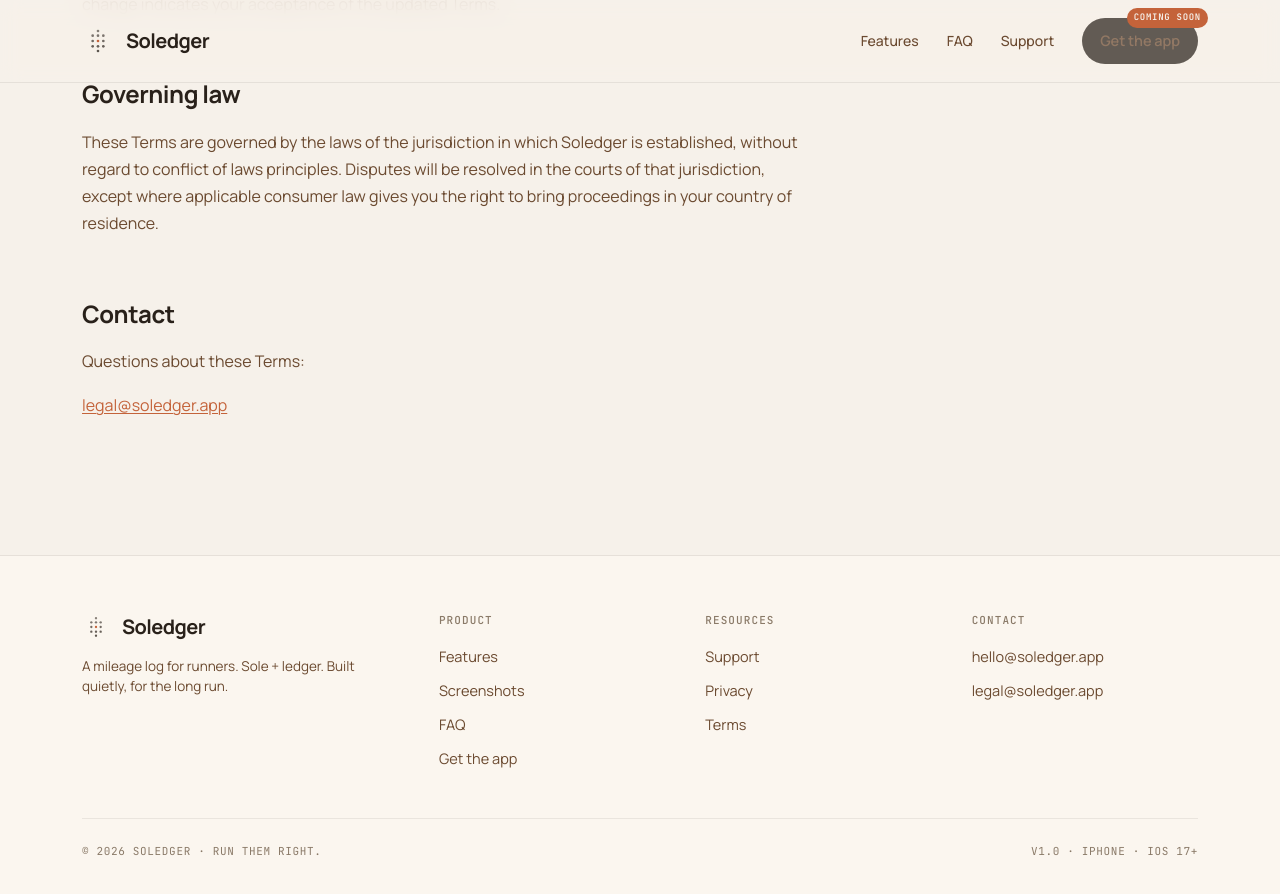
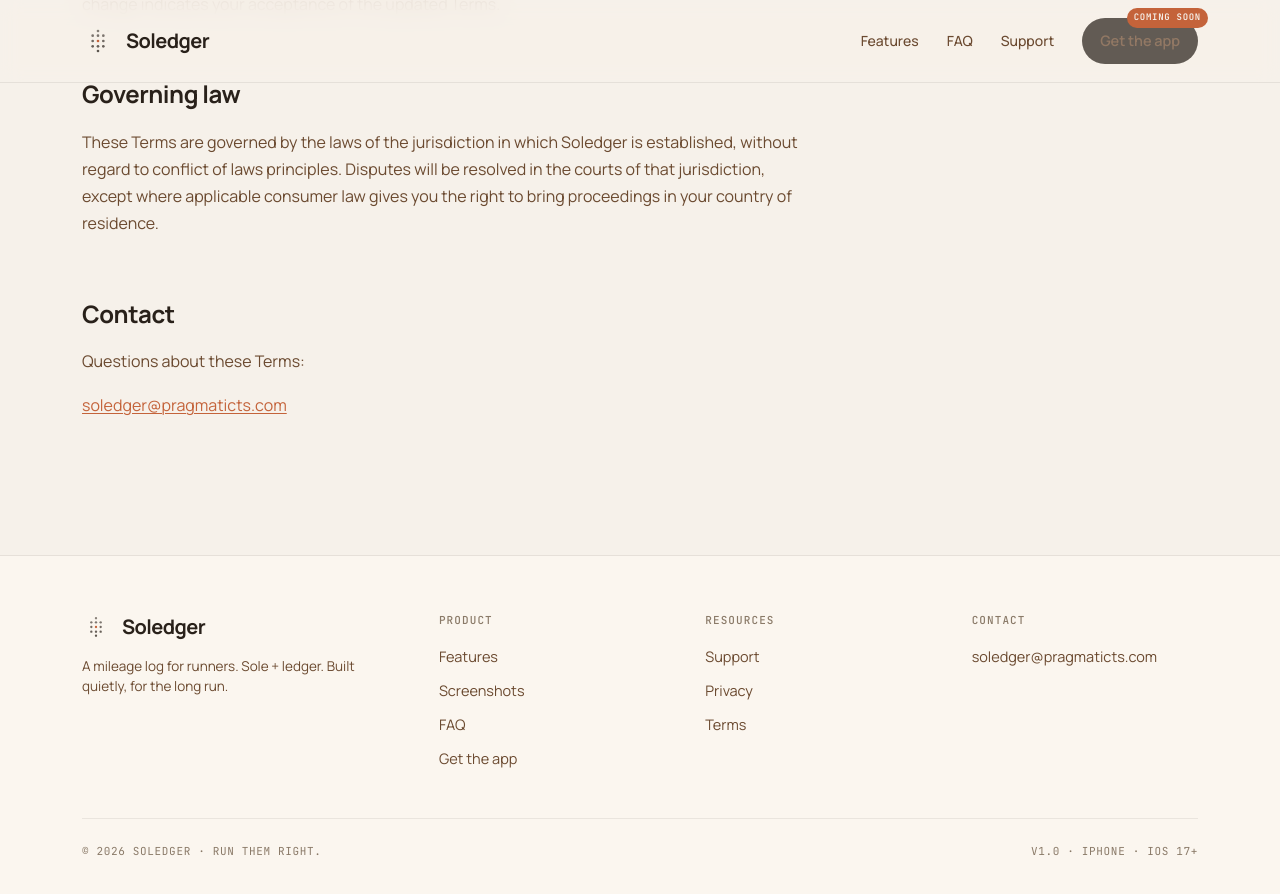
Before and after one commit to carlisom/soledger-site, a Jekyll site: the page built from terms.html, in a window 1280 px wide and 900 px high, scrolled down 3189 px. Shown: the top 894 px of the window. Built offline with Jekyll 4.4.1, drawn with Linux system fonts in a browser that asks for light colours.

Commit message:
Update email addresses and tweak wording

```diff
--- a/_includes/footer.html
+++ b/_includes/footer.html
@@ -47,7 +47,6 @@
       <div>
         <h4>Contact</h4>
         <ul>
-          <li><a href="mailto:hello@soledger.app">hello@soledger.app</a></li>
           <li><a href="mailto:{{ page.contact_email | default: 'soledger@pragmaticts.com' }}">{{ page.contact_email | default: 'soledger@pragmaticts.com' }}</a></li>
         </ul>
       </div>
--- a/index.html
+++ b/index.html
@@ -282,7 +282,7 @@
 
         <details>
           <summary>How do you decide a shoe needs replacement?</summary>
-          <div class="answer">You set it. When you add a pair you choose the expected lifetime (300–800 miles) and a nudge threshold — the number of miles remaining when Soledger turns amber and sends a <em>replace soon</em> alert. The default is 75 miles out, but you can set it higher or lower. You can also retire a pair at any time — Soledger never forces it.</div>
+          <div class="answer">Soledger defaults to a research-backed lifetime based on biomechanics studies — roughly 300–500 miles for standard daily trainers, the range at which peer-reviewed research consistently shows meaningful cushioning loss. Trail and indoor shoes get their own defaults tuned to their surfaces. But you're in charge: when you add a pair you can adjust the expected lifetime and a nudge threshold — the miles remaining when Soledger turns amber and sends a <em>replace soon</em> alert. The default nudge is 75 miles out. You can also retire a pair at any time — Soledger never forces it.</div>
         </details>
 
         <details>
--- a/privacy.html
+++ b/privacy.html
@@ -2,7 +2,7 @@
 layout: default
 title: "Privacy Policy — Soledger"
 description: "Soledger's Privacy Policy. Plainly: we don't collect your data. There are no servers, no accounts, no analytics."
-contact_email: "privacy@soledger.app"
+contact_email: "soledger.privacy@pragmaticts.com"
 ---
 
   <section class="legal">
@@ -80,7 +80,7 @@
 
         <h2 id="contact">Contact</h2>
         <p>Questions about this policy or anything else about how Soledger handles data:</p>
-        <p><a href="mailto:privacy@soledger.app">privacy@soledger.app</a></p>
+        <p><a href="mailto:soledger.privacy@pragmaticts.com">soledger.privacy@pragmaticts.com</a></p>
       </article>
     </div>
   </section>
--- a/support.html
+++ b/support.html
@@ -66,7 +66,7 @@
 
         <h2 id="feedback">Feature requests & feedback</h2>
         <p>Soledger is built quietly, but we want to hear from you. If a feature would change how you use the app — not just a small polish — please write in. We read everything, and your message helps us decide what's next.</p>
-        <p><a href="mailto:feedback@soledger.app">feedback@soledger.app</a></p>
+        <p><a href="mailto:soledger@pragmaticts.com">soledger@pragmaticts.com</a></p>
 
         <h2 id="contact">Still stuck?</h2>
         <p>Send us an email and we'll get you sorted.</p>
--- a/terms.html
+++ b/terms.html
@@ -2,7 +2,7 @@
 layout: default
 title: "Terms of Use — Soledger"
 description: "Soledger's End User License Agreement and Terms of Use."
-contact_email: "legal@soledger.app"
+contact_email: "soledger@pragmaticts.com"
 ---
 
   <section class="legal">
@@ -77,7 +77,7 @@
 
         <h2 id="contact">Contact</h2>
         <p>Questions about these Terms:</p>
-        <p><a href="mailto:legal@soledger.app">legal@soledger.app</a></p>
+        <p><a href="mailto:soledger@pragmaticts.com">soledger@pragmaticts.com</a></p>
       </article>
     </div>
   </section>
```
Also changed, not shown: other parts of index.html (+1 -1 lines), CLAUDE.md (+1 -1 lines).
